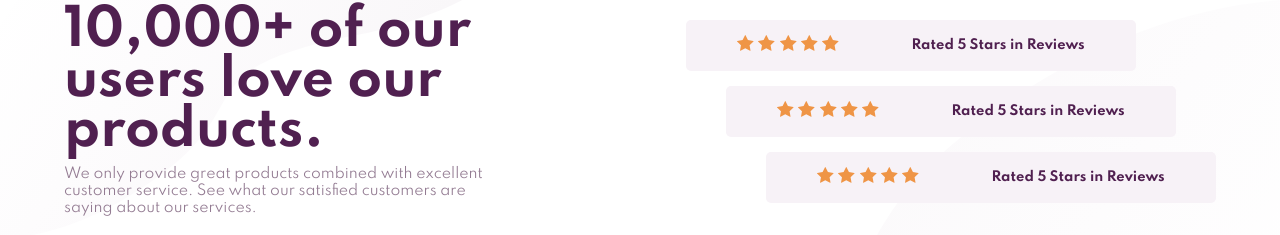
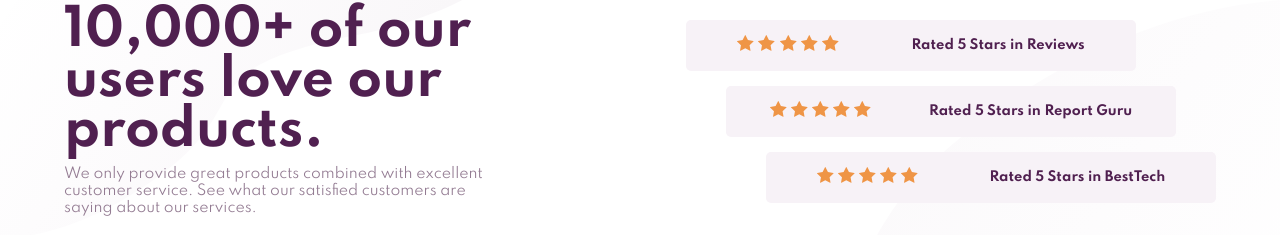
Before and after one commit to GilbrantRoychan/GilbrantRoychan.github.io, a plain HTML site: page index.html in a window 1280 px wide. Shown: the part 122-357 px from the top of the page. Drawn offline with Linux system fonts and the light colour scheme.

Commit message:
memperbaiki kalimat didalam rate

```diff
--- a/index.html
+++ b/index.html
@@ -66,7 +66,7 @@
 
                     <div class="desc">
                         <p>
-                            Rated 5 Stars in Reviews
+                            Rated 5 Stars in Report Guru
                         </p>
                     </div>
                 </div>
@@ -81,7 +81,7 @@
 
                     <div class="desc">
                         <p>
-                            Rated 5 Stars in Reviews
+                            Rated 5 Stars in BestTech
                         </p>
                     </div>
                 </div>
```
